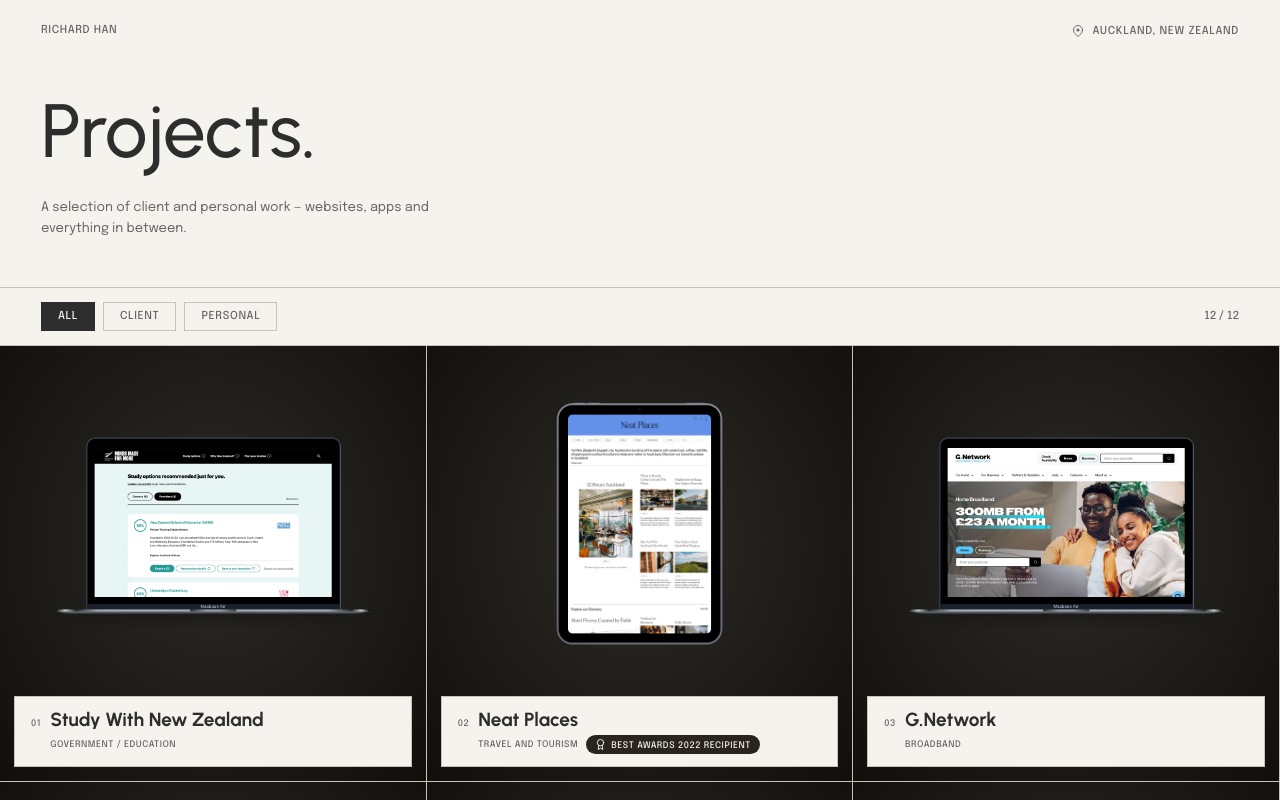
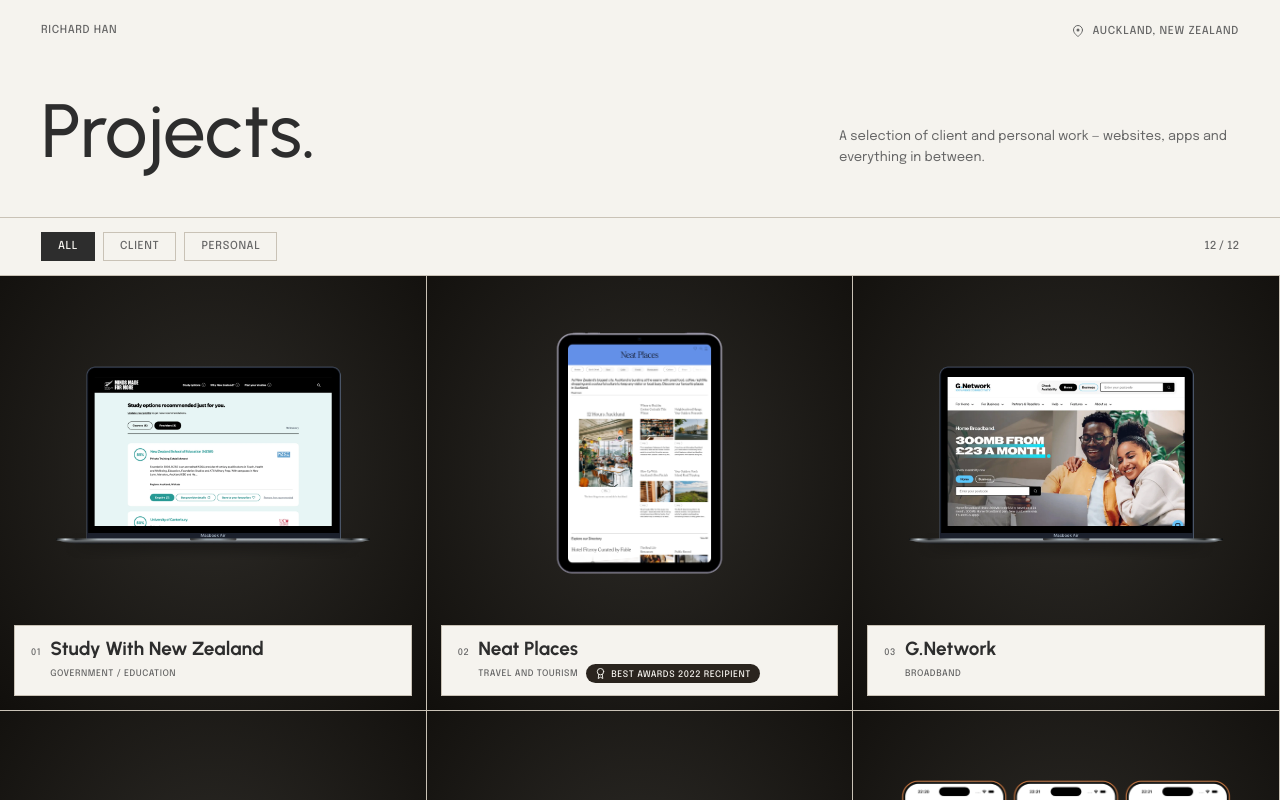
Before and after one commit to rlyhan/Richard-Han-Portfolio-New, a React (Vite) app: page /projects in a window 1280 px wide. Shown: the top 800 px of the page. Built offline with nearby package versions, Linux system fonts and the light colour scheme.

Commit message:
feat: move page masthead note to right on desktop

```diff
--- a/src/components/layout/PageMasthead.jsx
+++ b/src/components/layout/PageMasthead.jsx
@@ -1,11 +1,18 @@
 import Byline from "./Byline";
 
-// The masthead the pages below the homepage open with: the name/location line, the
-// page's title at display size, and a line of copy under it.
+// The masthead the pages below the homepage open with: the name/location line, then
+// the page's title at display size with its line of copy set beside it.
 //
 // About and Projects open identically, so this is one component rather than the same
 // three elements written twice — the two mastheads can't drift a few pixels apart,
 // and the display size is stated once.
+//
+// The title and the copy are one row from md up, bottoms aligned, which splits the
+// masthead the way the byline above it is already split. It is also the shortest the
+// opening can be: stacked, the copy added its own height to the title's, and on
+// Projects that pushed the first row of tiles under the nav bar pinned across the
+// foot of the viewport — the bar is up when a page arrives, and it was covering the
+// titles. Below md the title fills the line on its own, so the copy stays under it.
 //
 // It carries the hero's gutter rather than the page frame's. Both pages that use it
 // band to the viewport edge and so opt out of PageSection's frame — see AboutPage.
@@ -13,13 +20,15 @@
   <header className="flex flex-col px-[1.4rem] pt-5 pb-10 md:px-[clamp(1.75rem,3.2vw,3.5rem)] md:pt-6 md:pb-12">
     <Byline />
 
-    <h1 className="mt-14 font-urbanist text-[clamp(3.125rem,12vw,4.25rem)] leading-[0.99] font-medium md:mt-[clamp(2.375rem,7vh,5.625rem)] md:text-[clamp(3.375rem,5.9vw,5.875rem)]">
-      {heading}
-    </h1>
+    <div className="mt-14 flex flex-col md:mt-[clamp(2.375rem,7vh,5.625rem)] md:flex-row md:items-end md:justify-between md:gap-8">
+      <h1 className="font-urbanist text-[clamp(3.125rem,12vw,4.25rem)] leading-[0.99] font-medium md:shrink-0 md:text-[clamp(3.375rem,5.9vw,5.875rem)]">
+        {heading}
+      </h1>
 
-    <p className="mt-7 max-w-[25rem] text-[0.8125rem] leading-[1.65] text-ash">
-      {note}
-    </p>
+      <p className="mt-7 max-w-[25rem] text-[0.8125rem] leading-[1.65] text-ash md:mt-0">
+        {note}
+      </p>
+    </div>
   </header>
 );
 
```
